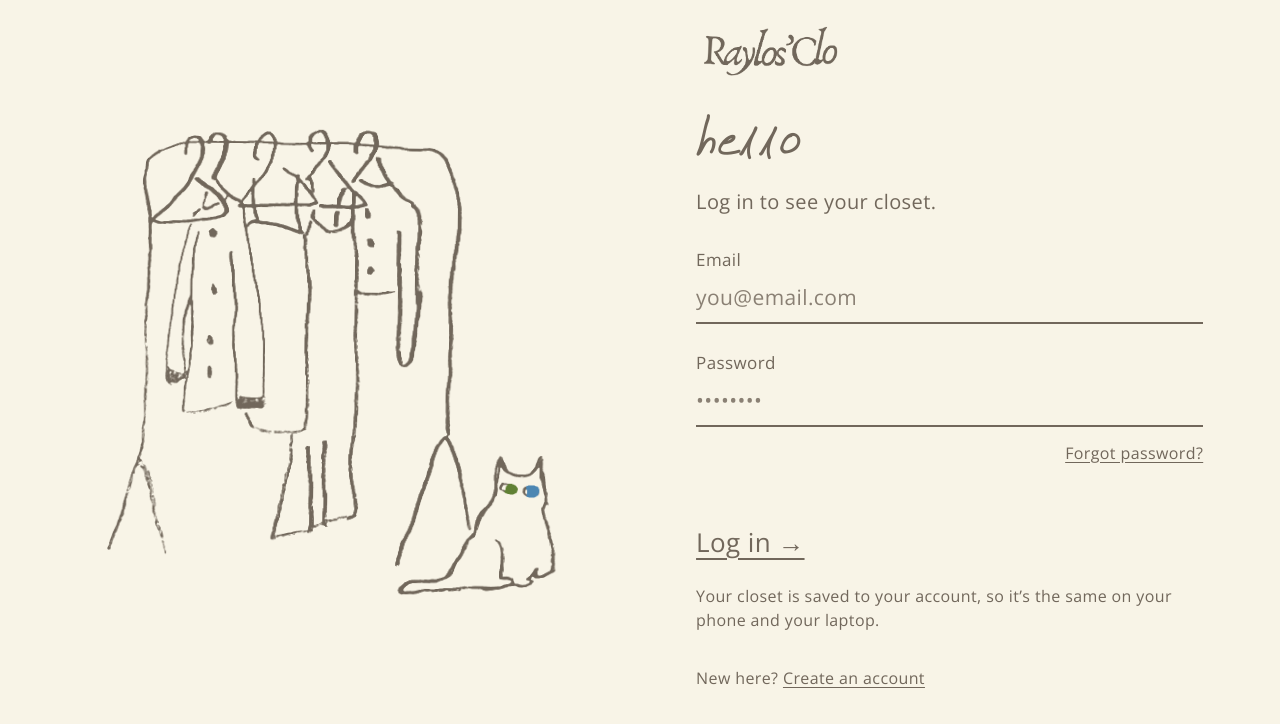
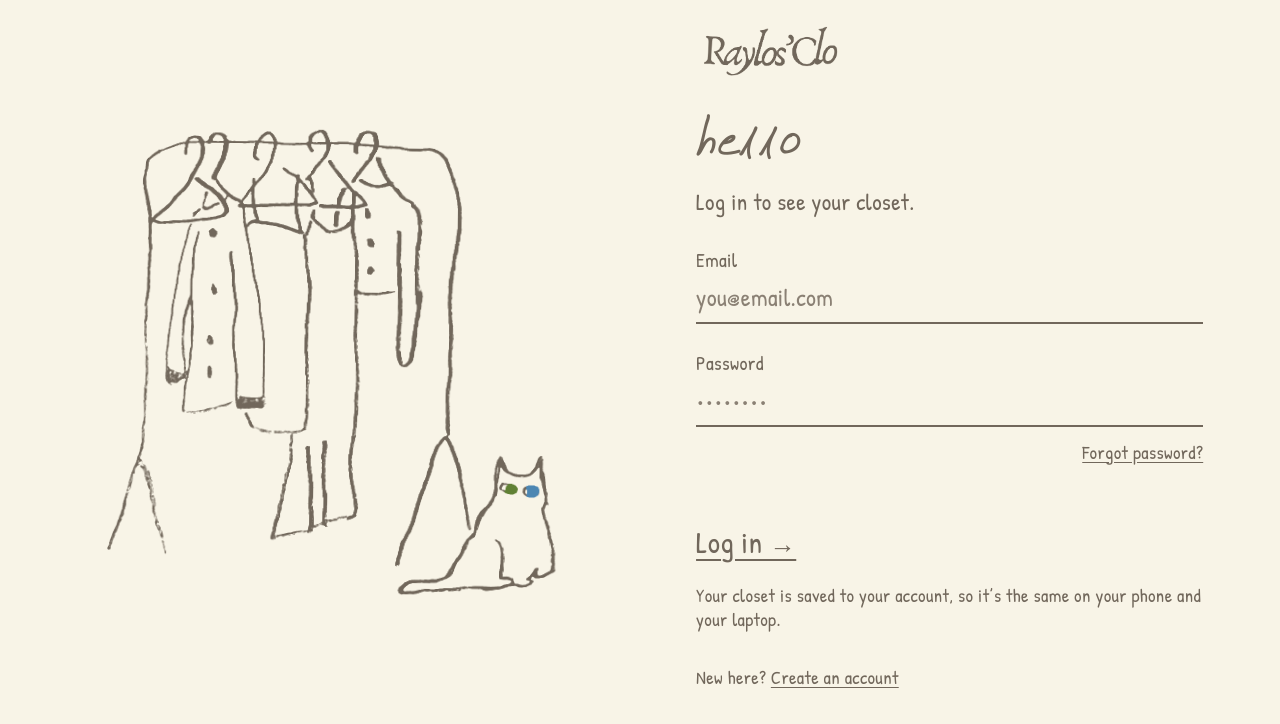
Before and after one commit to Jopersaud/raylos-clo, a plain HTML site: page index.html in a window 1280 px wide. Shown: the part 56-780 px from the top of the page. Drawn offline with nearby package versions, Linux system fonts and the light colour scheme.

Commit message:
Try Patrick Hand as the body font (Special Elite included as an option)
- Self-host Patrick Hand (OFL) and Special Elite (Apache 2.0) woff2 files
  in assets/fonts instead of loading Open Sans from Google Fonts
- Body text uses Patrick Hand at size-adjust 116% to match the old Open
  Sans letter size; Special Elite is defined with metric overrides so
  switching is a one-line --body change in css/base.css
- Headings keep Karumbi; 404 page updated to match

Co-Authored-By: Claude Opus 5.5 <noreply@anthropic.com>

```diff
--- a/css/404.css
+++ b/css/404.css
@@ -1,5 +1,6 @@
 @font-face{font-family:'Karumbi';src:url(../assets/fonts/karumbi.woff) format('woff');font-display:swap}
-:root{--bone:#F8F4E7;--lilac:#D3CBDE;--sage:#D1D8B7;--brindle:#71675B;--white:#fff;--head:'Karumbi',Georgia,serif;--body:'Open Sans',Arial,sans-serif}
+@font-face{font-family:'Patrick Hand';src:url(../assets/fonts/patrick-hand.woff2) format('woff2');font-display:swap;size-adjust:116%}
+:root{--bone:#F8F4E7;--lilac:#D3CBDE;--sage:#D1D8B7;--brindle:#71675B;--white:#fff;--head:'Karumbi',Georgia,serif;--body:'Patrick Hand',Arial,sans-serif}
 *{box-sizing:border-box}
 html,body{margin:0;min-height:100%}
 body{background:#F8F4E7;background:var(--bone);color:#71675B;color:var(--brindle);font-family:var(--body);font-size:18px;line-height:1.5;letter-spacing:.023em;overflow-x:hidden}
--- a/css/base.css
+++ b/css/base.css
@@ -1,12 +1,17 @@
 /* FONTS: headings use Karumbi (open-source, OFL v1.1, assets/fonts/karumbi.woff, unmodified).
-   Body text uses Open Sans (+23 spacing = 0.023em), loaded from Google Fonts. */
+   Body text uses Patrick Hand (OFL v1.1, Latin subset, assets/fonts/patrick-hand.woff2), sized
+   up 16% so its letters match the Open Sans the layout was designed around.
+   Special Elite (Apache 2.0) is also here as an alternative: point --body at 'Special Elite'
+   to switch. Its ascent/descent overrides keep letters centred in buttons and pills. */
 @font-face{font-family:'Karumbi';src:url(../assets/fonts/karumbi.woff) format('woff');font-weight:400;font-style:normal;font-display:swap}
+@font-face{font-family:'Patrick Hand';src:url(../assets/fonts/patrick-hand.woff2) format('woff2');font-weight:400;font-style:normal;font-display:swap;size-adjust:116%}
+@font-face{font-family:'Special Elite';src:url(../assets/fonts/special-elite.woff2) format('woff2');font-weight:400;font-style:normal;font-display:swap;size-adjust:104%;ascent-override:105%;descent-override:30%}
 
 :root{
   --bone:#F8F4E7; --lilac:#D3CBDE; --plum:#988AA4; --sage:#D1D8B7;
   --olive:#A8B378; --fawn:#C49D7F; --brindle:#71675B; --white:#FFFFFF;
   --line:#E3DCCB; --brindle-dark:#5C5348; --oat:#F0EBDB;
-  --body:'Open Sans',Arial,Helvetica,sans-serif;
+  --body:'Patrick Hand',Arial,Helvetica,sans-serif;
   --head:'Karumbi',Georgia,'Times New Roman',serif;
   --topbar-h:60px;
 }
--- a/index.html
+++ b/index.html
@@ -5,9 +5,7 @@
 <meta name="viewport" content="width=device-width, initial-scale=1">
 <title>Raylos’Clo</title>
 <link rel="preload" href="assets/fonts/karumbi.woff" as="font" type="font/woff" crossorigin>
-<link rel="preconnect" href="https://fonts.googleapis.com">
-<link rel="preconnect" href="https://fonts.gstatic.com" crossorigin>
-<link rel="stylesheet" href="https://fonts.googleapis.com/css2?family=Open+Sans:wght@400;700&display=swap">
+<link rel="preload" href="assets/fonts/patrick-hand.woff2" as="font" type="font/woff2" crossorigin>
 <link rel="stylesheet" href="css/base.css">
 <link rel="stylesheet" href="css/login.css">
 <link rel="stylesheet" href="css/shell.css">
```
Also changed, not shown: 404.html (+1 -2 lines), assets/fonts/patrick-hand.woff2 (added), assets/fonts/special-elite.woff2 (added).
